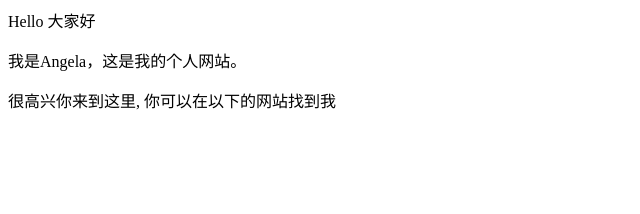
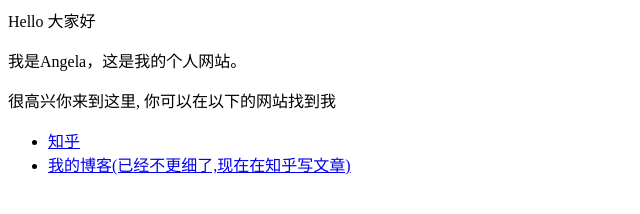
Before and after one commit to Molingyue1983/AETERMcoding.github.io, a plain HTML site: page index.html in a window 1280 px wide. Shown: the whole page, without its empty margins (0-640 px from the left). Drawn offline with Linux system fonts and the light colour scheme.

Commit message:
Update index.html

```diff
--- a/index.html
+++ b/index.html
@@ -1,3 +1,8 @@
 <p>Hello 大家好</p>
 <p>我是Angela，这是我的个人网站。 </p>
 <p>很高兴你来到这里, 你可以在以下的网站找到我</p>
+
+<ul>
+  <li> <a href="https://www.zhihu.com/people/AJLoveChina">知乎</a> </li>
+  <li> <a href="http://hejie.nigeerhuo.com">我的博客(已经不更细了,现在在知乎写文章)</a> </li>
+</ul>
```
